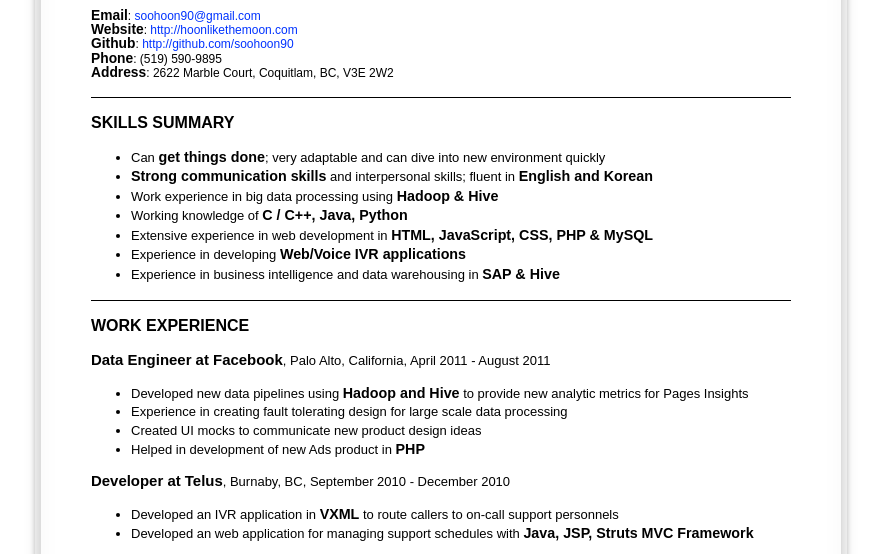
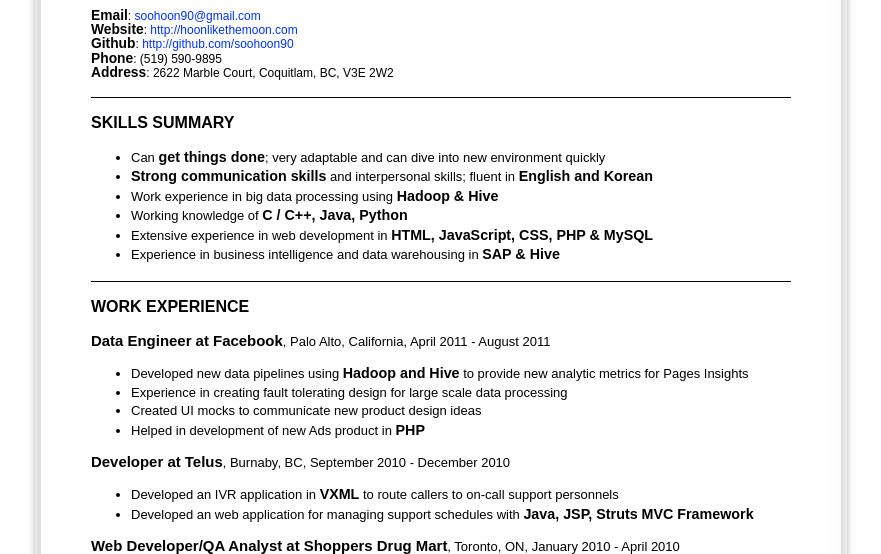
Before and after one commit to soohoon90/soohoon90.github.com, a plain HTML site: page index.html in a window 1280 px wide. Shown: the part 250-804 px from the top of the page, without its empty margins (199-1080 px from the left). Drawn offline with Linux system fonts and the light colour scheme.

Commit message:
remove IVR

```diff
--- a/index.html
+++ b/index.html
@@ -114,7 +114,6 @@
 		<li>Work experience in big data processing using <strong>Hadoop & Hive</strong></li>
 		<li>Working knowledge of <strong>C / C++, Java, Python</strong></li>
 		<li>Extensive experience in web development in <strong>HTML, JavaScript, CSS, PHP & MySQL</strong></li>
-		<li>Experience in developing <strong>Web/Voice IVR applications</strong></li>
 		<li>Experience in business intelligence and data warehousing in <strong>SAP & Hive</strong></li>
 	</ul>
 	<h3> WORK EXPERIENCE</h3>
```
